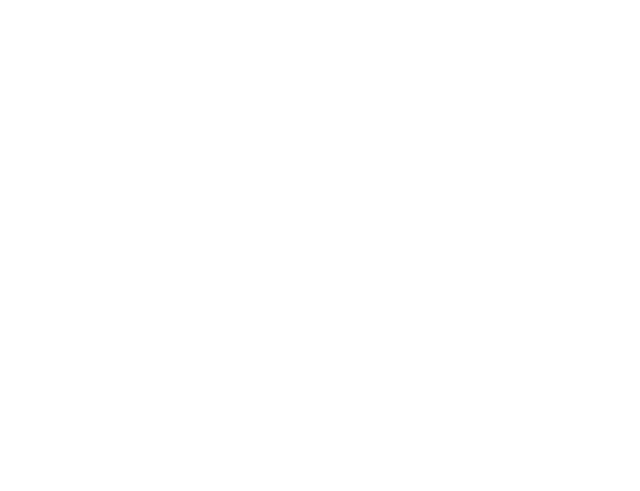
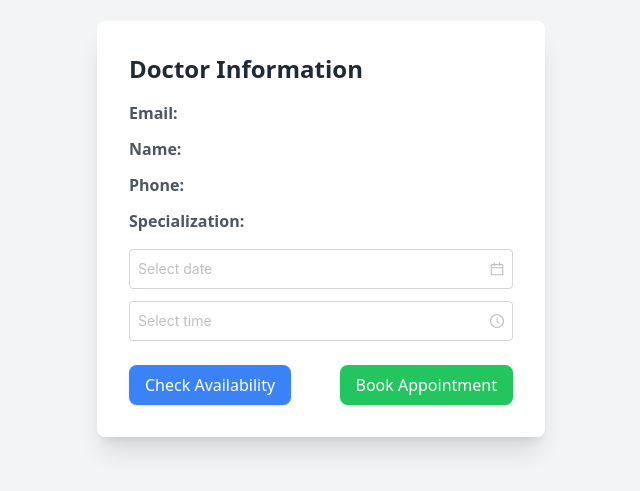
Before and after one commit to HieuHongHao/CS520-Patient-Tracker, a React (Vite) app in the folder frontend/: page /doctor/book-appointment/1 in a window 1280 px wide. Before the commit this address had no page. Shown: the part 171-662 px from the top of the page, without its empty margins (319-959 px from the left). Built offline with nearby package versions, Linux system fonts and the light colour scheme; no server answers.

Commit message:
update BookPage

```diff
--- a/frontend/src/App.jsx
+++ b/frontend/src/App.jsx
@@ -1,5 +1,6 @@
 import DoctorPage from "./DoctorPage";
 import PatientPage from "./PatientPage";
+import BookPage from "./BookPage";
 import Login from "./Login";
 import { Route, Routes } from "react-router-dom";
 
@@ -10,6 +11,7 @@ export default function App() {
         <Route path="/" element={<Login />} />
         <Route path="/doctor-page" element={<DoctorPage />} />
         <Route path="/patient-page" element={<PatientPage />} />
+        <Route path="/doctor/book-appointment/:doctorId" element={<BookPage />} />
       </Routes>
     </div>
   );
--- a/frontend/src/BookPage.jsx
+++ b/frontend/src/BookPage.jsx
@@ -1,3 +1,76 @@
+import { DatePicker, message, TimePicker } from "antd";
+import React, { useState, useEffect } from "react";
+import { useParams } from "react-router-dom";
+import axios from 'axios';
+import moment from 'moment';
+
 export default function BookPage() {
-
+  const [doctor, setDoctor] = useState({});
+  const [date, setDate] = useState("");
+  const [time, setTime] = useState();
+  const params = useParams();
+  // const doctorId = "6152f3b572d4cfe6fc37e65a";
+  const checkAvailability = async () => {
+    // console.log(params.doctorId);
+    // console.log(date);
+    console.log(time);
+  };
+  const bookAppointment =  async () => {};
+  const getDoctor = async () => {
+    try {
+      const { status, data } = await axios.get(`http://localhost:3000/api/doctor/${params.doctorId}`);
+      if (status == 200) {
+        setDoctor(data.data);
+      }
+      console.log(data.data);
+    } catch (error) {
+      console.log(error);
+    }
+  };
+  useEffect(() => {
+    getDoctor();
+    // console.log("123");
+  }, []);
+  return (
+    <div className="min-h-screen bg-gray-100 flex items-center justify-center">
+      <div className="bg-white shadow-xl rounded-lg p-8 max-w-md w-full">
+        <h2 className="text-2xl font-bold mb-4 text-gray-800">Doctor Information</h2>
+        <div className="space-y-3">
+          <div className="text-gray-600"><strong>Email:</strong> {doctor.email}</div>
+          <div className="text-gray-600"><strong>Name:</strong> {doctor.firstName} {doctor.lastName}</div>
+          <div className="text-gray-600"><strong>Phone:</strong> {doctor.phone}</div>
+          <div className="text-gray-600"><strong>Specialization:</strong> {doctor.specialization}</div>
+        </div>
+        <div className="mt-4 space-y-3">
+          <DatePicker
+            className="w-full p-2 rounded border border-gray-300"
+            // format="DD-MM-YYYY"
+            onChange={(value) => {
+              console.log(value.format("YYYY-MM-DD"));
+              // console.log(moment(value).format("DD-MM-YYYY"));
+              setDate(value.format("YYYY-MM-DD"))
+            }
+              }
+          />
+          <TimePicker
+            className="w-full p-2 rounded border border-gray-300"
+            format="HH:mm"
+            onChange={(value) => {
+              setTime(value.format("HH:mm"));
+            }}
+          />
+        </div>
+        <div className="flex justify-between mt-6">
+          <button
+            onClick={checkAvailability}
+            className="px-4 py-2 bg-blue-500 text-white rounded-lg shadow hover:bg-blue-600 transition duration-300">
+            Check Availability
+          </button>
+          <button onClick={bookAppointment} className="px-4 py-2 bg-green-500 text-white rounded-lg shadow hover:bg-green-600 transition duration-300">
+            Book Appointment
+          </button>
+        </div>
+      </div>
+    </div>
+  );
 }
--- a/frontend/src/main.jsx
+++ b/frontend/src/main.jsx
@@ -7,9 +7,9 @@ import Login from './Login.jsx'
 import "./index.css"
 
 ReactDOM.createRoot(document.getElementById('root')).render(
-  <React.StrictMode>
+  // <React.StrictMode>
     <BrowserRouter>
       <App/>
     </BrowserRouter>
-  </React.StrictMode>,
+  // </React.StrictMode>,
 )
```
